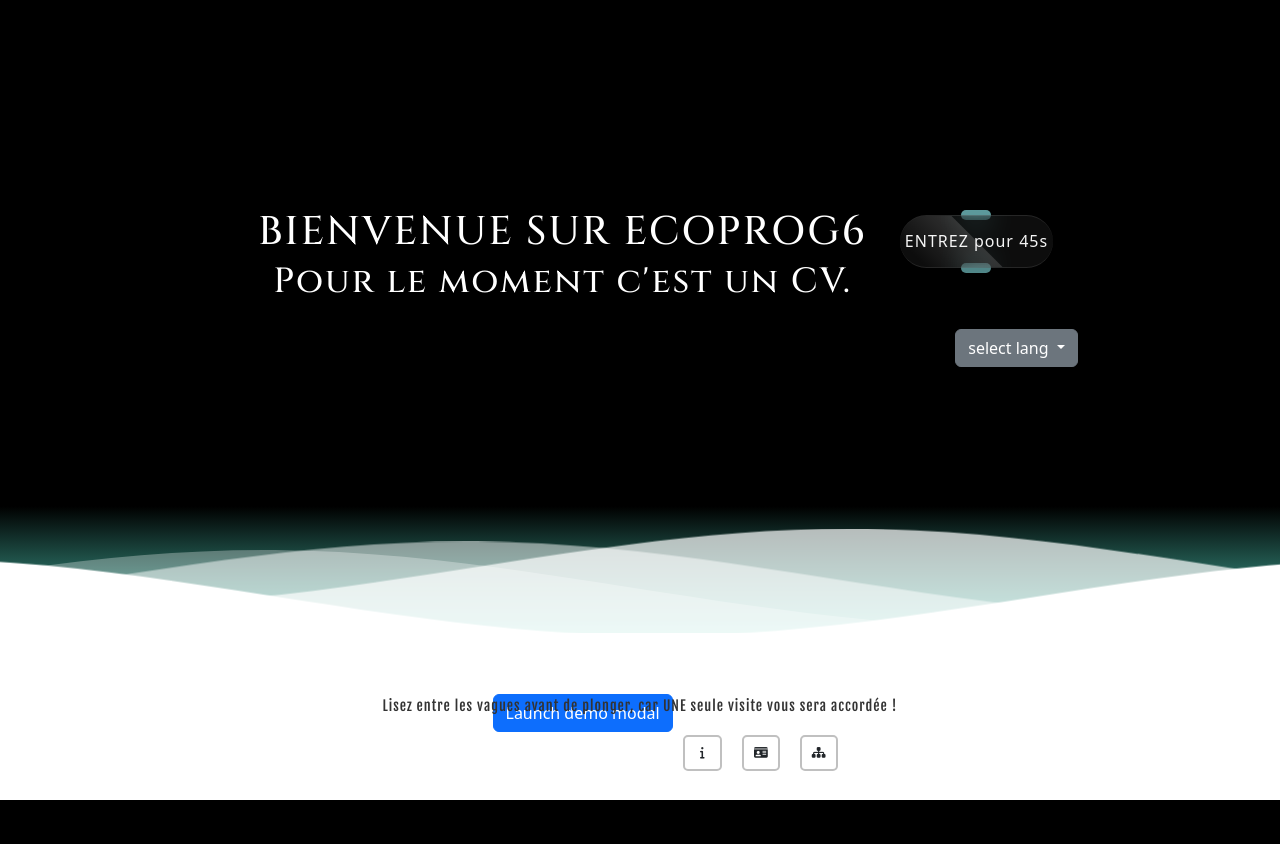
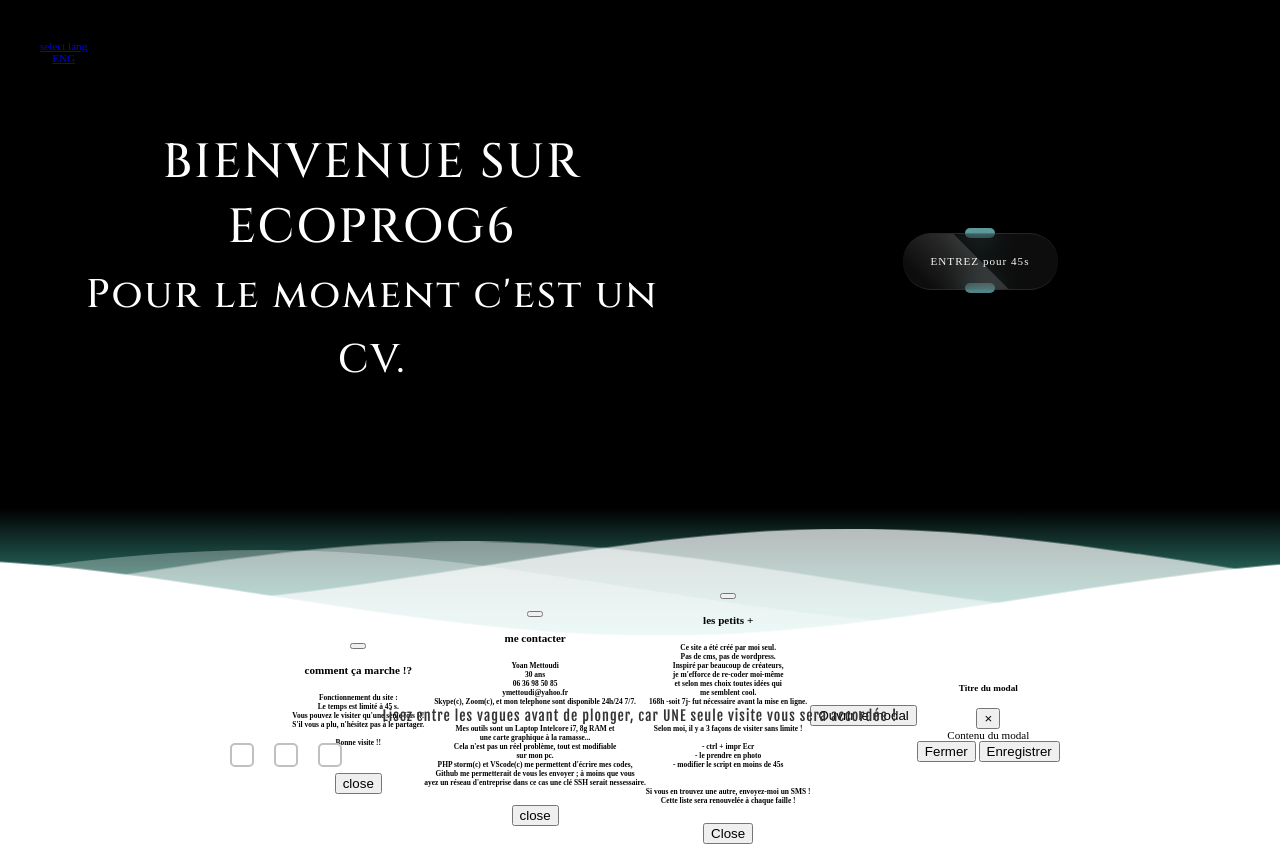
Before and after one commit to galathethelol2901/ecoCV, a PHP site: page /EcoCV.php in a window 1280 px wide. Before the commit the page ends 800 px from the top, so only its background shows below. Run offline with PHP 8.4, Linux system fonts and the light colour scheme; some libraries are stand-ins or nearby versions; some web fonts are replaced.

Commit message:
modalllll

```diff
--- a/EcoCV.php
+++ b/EcoCV.php
@@ -4,14 +4,6 @@
     <meta charset="UTF-8">
     <title>BIENVENUE SUR ECOOPROG6 CV</title>
     <link rel="stylesheet" href="EcoCVstyle.css">
-
-    <script
-            src="https://code.jquery.com/jquery-3.6.0.min.js"
-            integrity="sha256-/xUj+3OJU5yExlq6GSYGSHk7tPXikynS7ogEvDej/m4="
-            crossorigin="anonymous"></script>
-    <link href="bootstrap-4.4.1-dist/css/bootstrap.min.css" rel="stylesheet">
-    <link rel="stylesheet" href="indexColor.css">
-    <script src="https://kit.fontawesome.com/3e7bbf4130.js" crossorigin="anonymous"></script>
 
 </head>
 <body>
@@ -63,33 +55,6 @@
     <p>
         Lisez entre les vagues avant de plonger, car UNE seule visite vous sera accordée !
     </p>
-
-    <!-- Button trigger modal -->
-<button type="button" class="btn btn-primary" data-toggle="modal" data-target="#exampleModal">
-  Launch demo modal
-</button>
-
-<!-- Modal -->
-<div class="modal fade" id="exampleModal" tabindex="-1" role="dialog" aria-labelledby="exampleModalLabel" aria-hidden="true">
-  <div class="modal-dialog" role="document">
-    <div class="modal-content">
-      <div class="modal-header">
-        <h5 class="modal-title" id="exampleModalLabel">Modal title</h5>
-        <button type="button" class="close" data-dismiss="modal" aria-label="Close">
-          <span aria-hidden="true">&times;</span>
-        </button>
-      </div>
-      <div class="modal-body">
-        ...
-      </div>
-      <div class="modal-footer">
-        <button type="button" class="btn btn-secondary" data-dismiss="modal">Close</button>
-        <button type="button" class="btn btn-primary">Save changes</button>
-      </div>
-    </div>
-  </div>
-</div>
-
 
     <div class="iconFirst"
           data-toggle="modal" data-target="#myModal1" data-placement="top" title="RULES">
@@ -195,6 +160,34 @@
             </div>
         </div>
     </div>
+    <button type="button" class="btn btn-primary" data-toggle="modal" data-target="#exampleModal">
+  Ouvrir le modal
+</button>
+
+<!-- Modal -->
+<div class="modal fade" id="exampleModal" tabindex="-1" role="dialog" aria-labelledby="exampleModalLabel" aria-hidden="true">
+  <div class="modal-dialog" role="document">
+    <div class="modal-content">
+      <div class="modal-header">
+        <h5 class="modal-title" id="exampleModalLabel">Titre du modal</h5>
+        <button type="button" class="close" data-dismiss="modal" aria-label="Close">
+          <span aria-hidden="true">&times;</span>
+        </button>
+      </div>
+      <div class="modal-body">
+        Contenu du modal
+      </div>
+      <div class="modal-footer">
+        <button type="button" class="btn btn-secondary" data-dismiss="modal">Fermer</button>
+        <button type="button" class="btn btn-primary">Enregistrer</button>
+      </div>
+    </div>
+  </div>
+</div>
+
+    <script src="https://code.jquery.com/jquery-3.5.1.slim.min.js" integrity="sha384-DfXdz2htPH0lsSSs5nCTpuj/zy4C+OGpamoFVy38MVBnE+IbbVYUew+OrCXaRkfj" crossorigin="anonymous"></script>
+<script src="https://cdn.jsdelivr.net/npm/bootstrap@5.0.0/dist/js/bootstrap.bundle.min.js" integrity="sha384-hdPakfPi+2xk3BzH2tIF9dJAgOJjlma06aCXIlJIDlEweKs8p1ZjiOJZ0cXnX7dJ" crossorigin="anonymous"></script>
+
 
     <script type="text/javascript">
     $("body").mousemove(function(e){
@@ -210,9 +203,6 @@
     });
 </script>
 
-<script src="jquery-3.4.1.min.js"></script>
-<script src="bootstrap-4.4.1-dist/js/bootstrap.bundle.min.js"></script>
-
 
 </body>
 </html>
```
